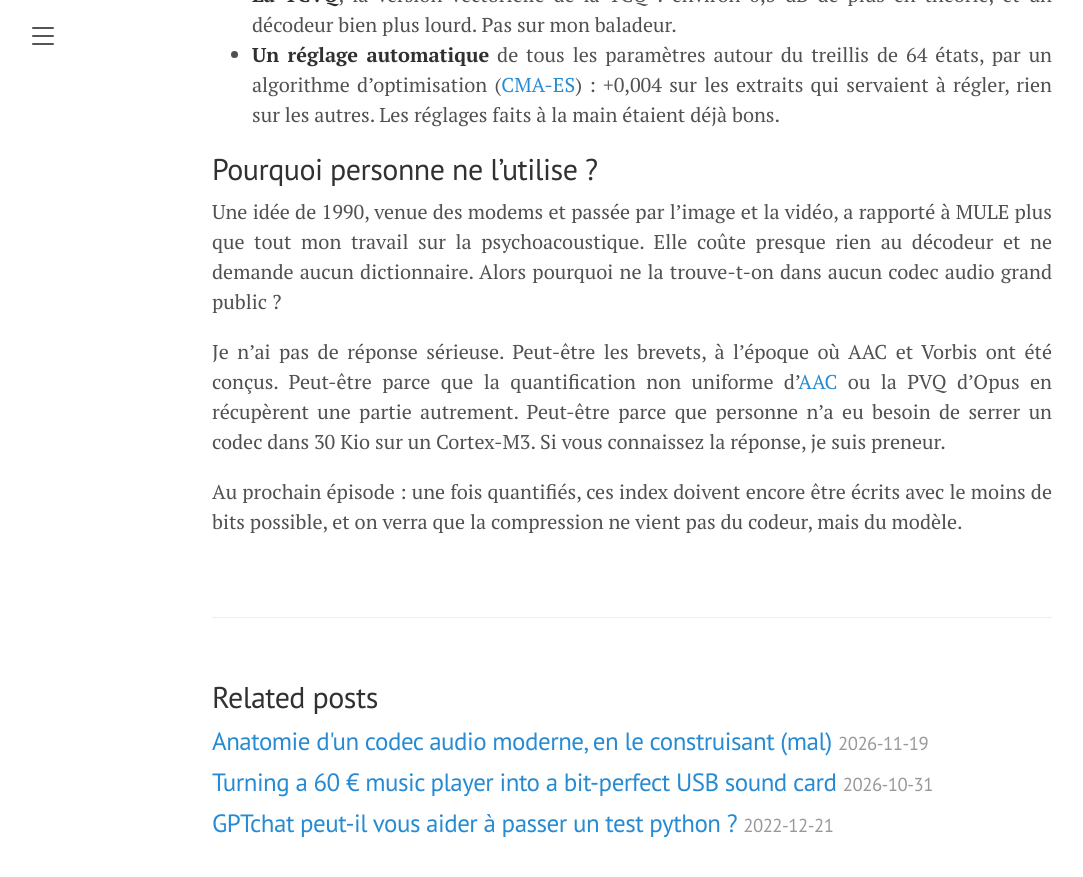
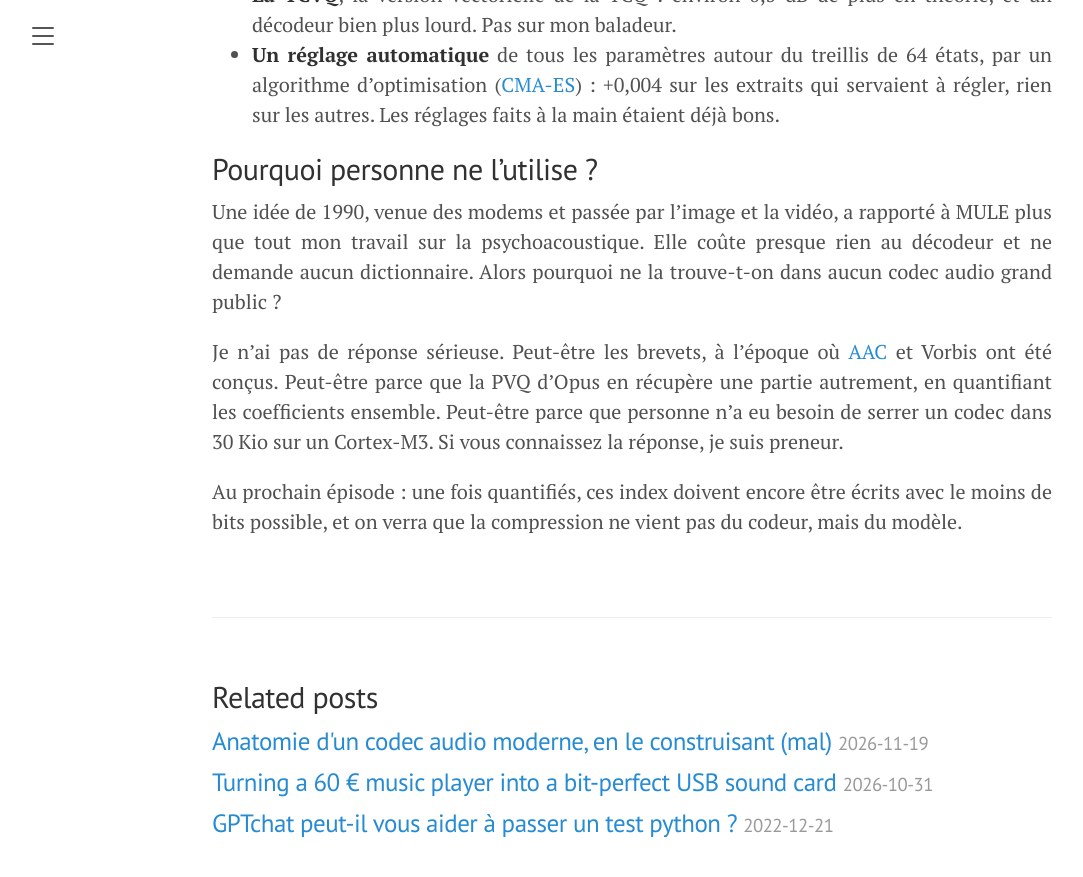
Before and after one commit to berettavexee/berettavexee.github.io, a Jekyll site: the page built from _posts/2026-11-20-mule-quantification-treillis.md, in a window 1280 px wide and 900 px high, scrolled down 12518 px. Shown: the top 877 px of the window, without its empty margins (8-1091 px from the left). Built offline with Jekyll 4.4.1, drawn with Linux system fonts in a browser that asks for light colours.

Commit message:
MULE, billet 2 : conclusion corrigée (la quantification d'AAC ne vise pas le même gain)
Co-Authored-By: Claude Opus 5.5 <noreply@anthropic.com>
Claude-Session: https://claude.ai/code/session_01FugfoGKdrRG8BrHGQfpY38

```diff
--- a/_posts/2026-11-20-mule-quantification-treillis.md
+++ b/_posts/2026-11-20-mule-quantification-treillis.md
@@ -305,9 +305,9 @@ Une idée de 1990, venue des modems et passée par l'image et la vidéo, a rappo
 la psychoacoustique. Elle coûte presque rien au décodeur et ne demande aucun dictionnaire. Alors
 pourquoi ne la trouve-t-on dans aucun codec audio grand public ?
 
-Je n'ai pas de réponse sérieuse. Peut-être les brevets, à l'époque où AAC et Vorbis ont été
-conçus. Peut-être parce que la quantification non uniforme d'[AAC](https://fr.wikipedia.org/wiki/Advanced_Audio_Coding) ou la PVQ d'Opus en récupèrent
-une partie autrement. Peut-être parce que personne n'a eu besoin de serrer un codec dans 30 Kio
+Je n'ai pas de réponse sérieuse. Peut-être les brevets, à l'époque où [AAC](https://fr.wikipedia.org/wiki/Advanced_Audio_Coding) et Vorbis ont été
+conçus. Peut-être parce que la PVQ d'Opus en récupère une partie autrement, en quantifiant les
+coefficients ensemble. Peut-être parce que personne n'a eu besoin de serrer un codec dans 30 Kio
 sur un Cortex-M3. Si vous connaissez la réponse, je suis preneur.
 
 Au prochain épisode : une fois quantifiés, ces index doivent encore être écrits avec le moins de
```
